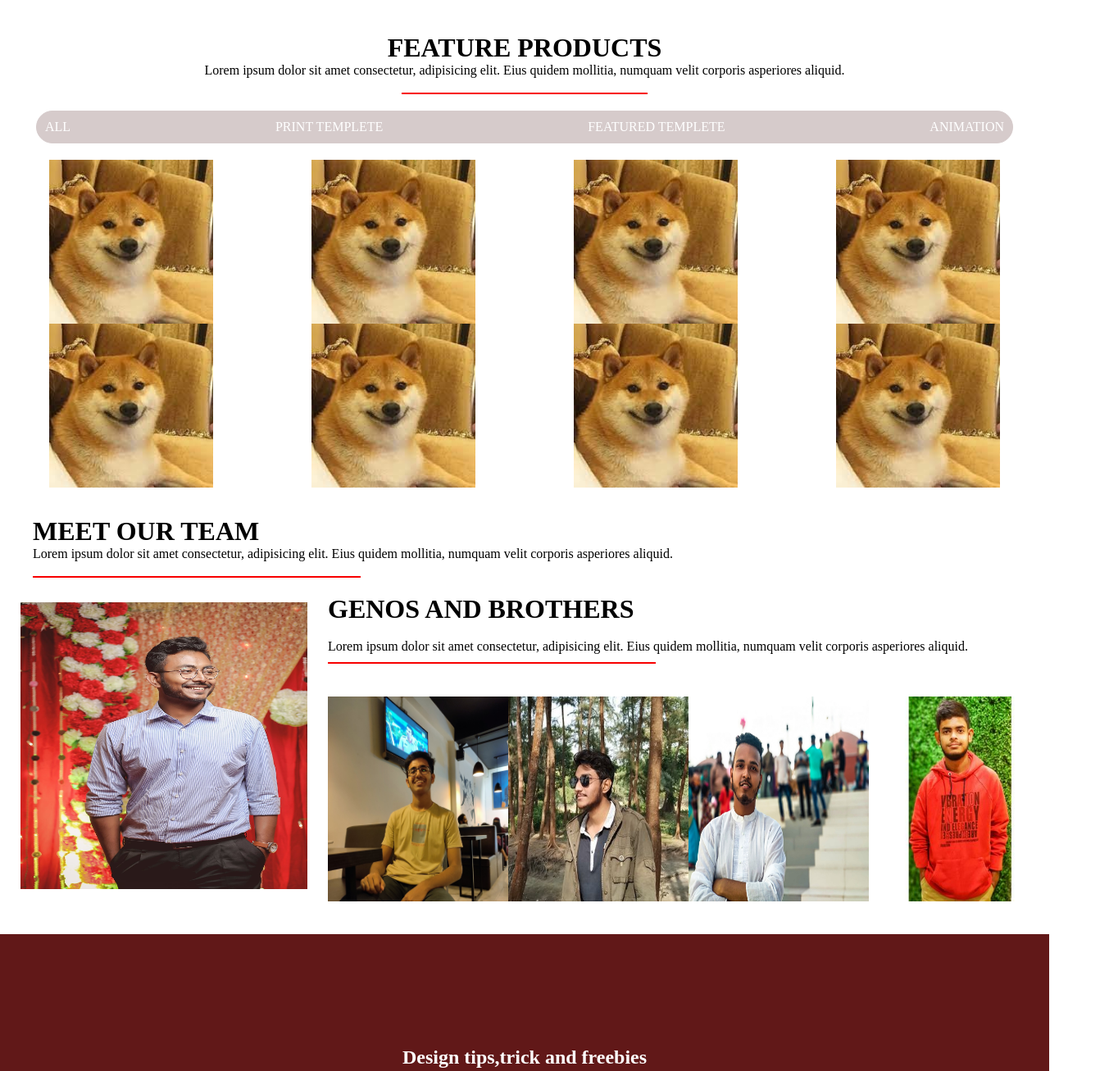
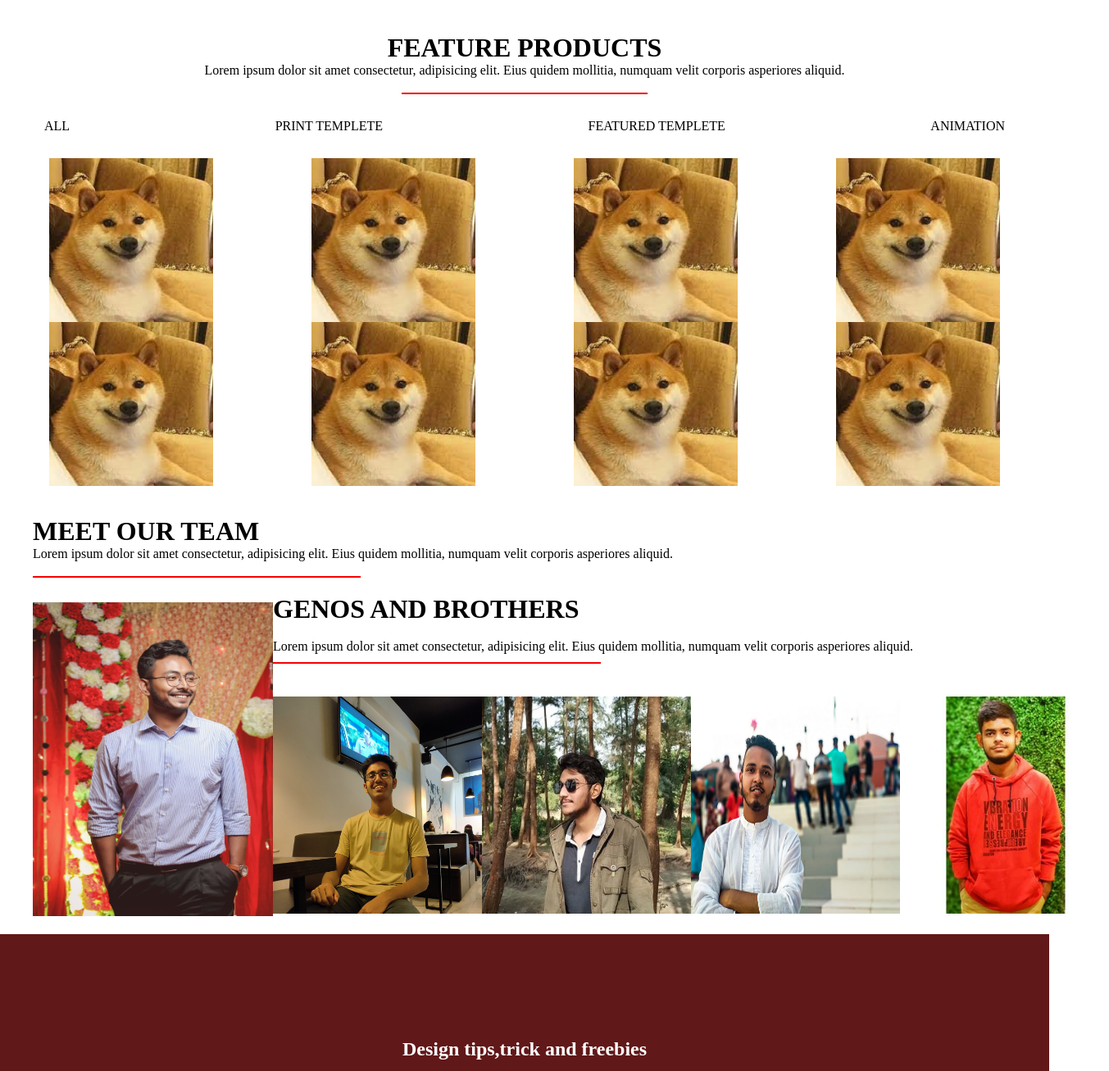
Before and after one commit to MIrazul29/COOLTHINGS101, a plain HTML site: page index.html in a window 1280 px wide. Shown: the part 920-2227 px from the top of the page at 82% size, 1353 px wide, since content can reach past the window. Drawn offline with Linux system fonts and the light colour scheme.

Commit message:
added a few things

```diff
--- a/assets/css/index.css
+++ b/assets/css/index.css
@@ -122,17 +122,17 @@ a{
     align-items: center;
     justify-content: space-between;
     margin: 4px 4px;
-    background-color: rgb(214, 203, 203);
     padding: 10px 10px;
-   border :1px solid   rgb(214, 203, 203);
-   border-radius: 20px;
    margin-bottom: 20px;
    margin-top: 20px;
+   color: black;
+}
+.productbar a{
+    text-decoration: none;
+    color: black;
 }
 .productbar div a:hover{
     background-color: rgb(167, 109, 109);
-    padding: 4px 4px;
-    border-radius: 10px;
 }
 .product-picture{
     display: grid;
@@ -166,7 +166,7 @@ a{
 
 .team-container{
     display:grid;
-    grid-template-columns: 1fr 1fr;
+    grid-template-columns: 0.75fr 1fr;
     grid-template-rows: 1fr;
 }
 .team-content-right-one{
@@ -181,11 +181,12 @@ a{
     margin-top: 10px;
 }
 .team-leader img{
-    height: 350px;
-    width: 350px;
+    height: 383px;
+    width: 293px;
     display: block;
-    margin: 0 auto;
+    /* margin: 0 auto; */
     padding-top: 30px;
+    margin-left: 40px;
 }
 .team-content-right-two{
     display: grid;
@@ -194,10 +195,10 @@ a{
 }
 
 .team-content-right-two img{
-    height: 250px;
-    width: 220px;
+    height: 265px;
+    width: 255px;
     display: block;
-    margin:  0 auto;
+    margin: 0 auto;
     padding-top: 40px;
 }
 
@@ -225,8 +226,8 @@ a{
 .feedback-box input{
     color: black;
     background-color: white;
-    padding: 12px 10px;
-    margin: 10px 10px;
+    padding: 11px 26px;
+    margin: 0px 0px;
 }
 .feedback-box button{
     background-color: red;
@@ -254,7 +255,7 @@ a{
 .address-box{
     display: grid;
     grid-template-columns: 1fr 1fr;
-    grid-template-rows: 0.5fr 1.5fr 0.5fr;
+    grid-template-rows: 1fr 4.5fr 1fr;
     grid-template-areas: "name mail"
     "massage massage"
     " button button";
@@ -278,7 +279,7 @@ a{
 .bigbox{
     grid-area: massage;
     text-align: center;
-    height: 100px;
+    height: 150px;
 
 }
 .btn{
```
